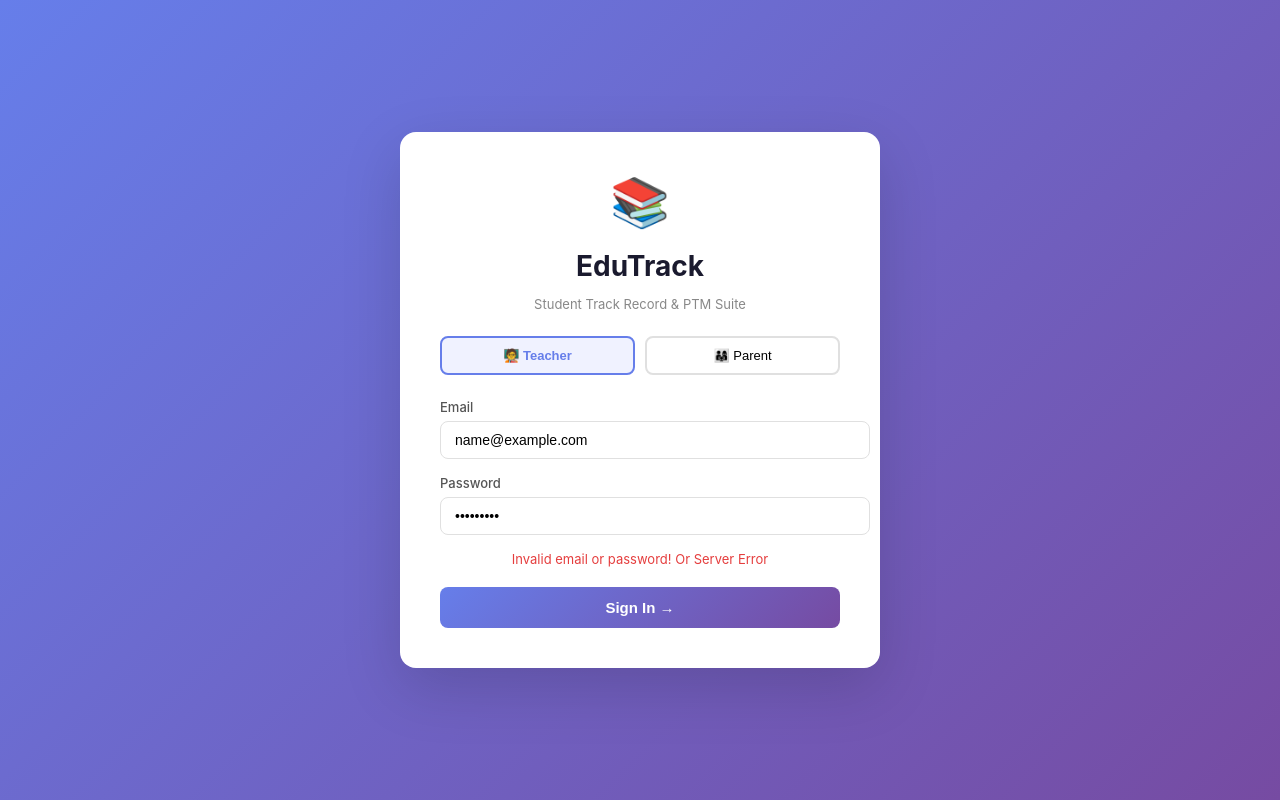
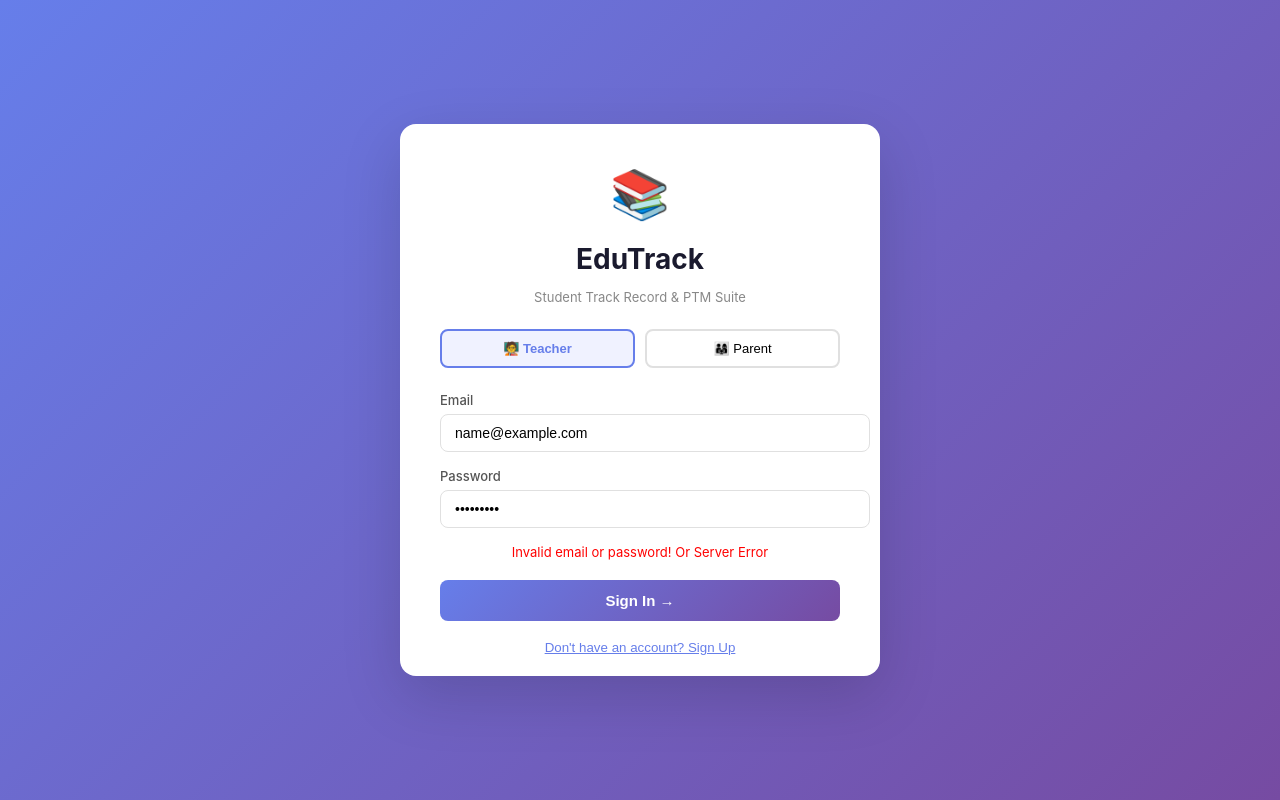
Before and after one commit to sejalkutriyar/Student-Track-Record, a React (Create React App) app in the folder frontend/: page /login in a window 1280 px wide. Both pictures are taken after typing "name@example.com", "Sample123" into the empty fields and a click on the button "Sign In →". Built offline with nearby package versions, Linux system fonts and the light colour scheme; no server answers.

Commit message:
Added combined Login and Register UI so anyone can sign up

```diff
--- a/frontend/src/pages/Login.jsx
+++ b/frontend/src/pages/Login.jsx
@@ -6,30 +6,42 @@ import './Login.css';
 const API = process.env.REACT_APP_API_URL || 'http://localhost:5000/api';
 
 const Login = () => {
+  const [isLogin, setIsLogin] = useState(true);
   const [role, setRole] = useState('teacher');
+  const [name, setName] = useState('');
   const [email, setEmail] = useState('');
   const [password, setPassword] = useState('');
   const [error, setError] = useState('');
+  const [successMsg, setSuccessMsg] = useState('');
   const [loading, setLoading] = useState(false);
   const navigate = useNavigate();
 
-  const handleLogin = async (e) => {
+  const handleSubmit = async (e) => {
     e.preventDefault();
     setLoading(true);
     setError('');
+    setSuccessMsg('');
+
     try {
-      const res = await axios.post(`${API}/auth/login`, {
-        email, password
-      });
-      localStorage.setItem('token', res.data.token);
-      localStorage.setItem('user', JSON.stringify(res.data.user));
-      if (res.data.user.role === 'teacher') navigate('/teacher');
-      else if (res.data.user.role === 'parent') navigate('/parent');
+      if (isLogin) {
+        // Login Flow
+        const res = await axios.post(`${API}/auth/login`, { email, password });
+        localStorage.setItem('token', res.data.token);
+        localStorage.setItem('user', JSON.stringify(res.data.user));
+        if (res.data.user.role === 'teacher') navigate('/teacher');
+        else if (res.data.user.role === 'parent') navigate('/parent');
+      } else {
+        // Register Flow
+        const res = await axios.post(`${API}/auth/register`, { name, email, password, role });
+        setSuccessMsg('Account created successfully! You can now sign in.');
+        setIsLogin(true); // Switch to login screen
+        setPassword('');
+      }
     } catch (err) {
       if (err.response && err.response.data && err.response.data.error) {
         setError(err.response.data.error);
       } else {
-        setError('Invalid email or password! Or Server Error');
+        setError(isLogin ? 'Invalid email or password! Or Server Error' : 'Error creating account!');
       }
     }
     setLoading(false);
@@ -37,7 +49,7 @@ const Login = () => {
 
   return (
     <div className="login-container">
-      <div className="login-card">
+      <div className="login-card" style={{ paddingBottom: '20px' }}>
         <div className="login-logo">📚</div>
         <h1 className="login-title">EduTrack</h1>
         <p className="login-subtitle">Student Track Record & PTM Suite</p>
@@ -47,19 +59,35 @@ const Login = () => {
           <button
             className={`role-btn ${role === 'teacher' ? 'active' : ''}`}
             onClick={() => setRole('teacher')}
+            type="button"
           >
             🧑‍🏫 Teacher
           </button>
           <button
             className={`role-btn ${role === 'parent' ? 'active' : ''}`}
             onClick={() => setRole('parent')}
+            type="button"
           >
             👨‍👩‍👧 Parent
           </button>
         </div>
 
         {/* Form */}
-        <form onSubmit={handleLogin} className="login-form">
+        <form onSubmit={handleSubmit} className="login-form">
+
+          {!isLogin && (
+            <div className="form-group">
+              <label>Full Name</label>
+              <input
+                type="text"
+                placeholder="Enter your full name"
+                value={name}
+                onChange={(e) => setName(e.target.value)}
+                required
+              />
+            </div>
+          )}
+
           <div className="form-group">
             <label>Email</label>
             <input
@@ -81,12 +109,28 @@ const Login = () => {
             />
           </div>
 
-          {error && <p className="error-msg">{error}</p>}
+          {error && <p className="error-msg" style={{color: 'red', textAlign: 'center'}}>{error}</p>}
+          {successMsg && <p className="success-msg" style={{color: 'green', textAlign: 'center', fontWeight: 'bold'}}>{successMsg}</p>}
 
           <button type="submit" className="login-btn" disabled={loading}>
-            {loading ? 'Signing in...' : 'Sign In →'}
+            {loading ? 'Please wait...' : (isLogin ? 'Sign In →' : 'Sign Up →')}
           </button>
         </form>
+
+        <div style={{ textAlign: 'center', marginTop: '15px' }}>
+          <button
+            type="button"
+            style={{ background: 'none', border: 'none', color: '#667eea', cursor: 'pointer', textDecoration: 'underline' }}
+            onClick={() => {
+              setIsLogin(!isLogin);
+              setError('');
+              setSuccessMsg('');
+            }}
+          >
+            {isLogin ? "Don't have an account? Sign Up" : "Already have an account? Sign In"}
+          </button>
+        </div>
+
       </div>
     </div>
   );
```
